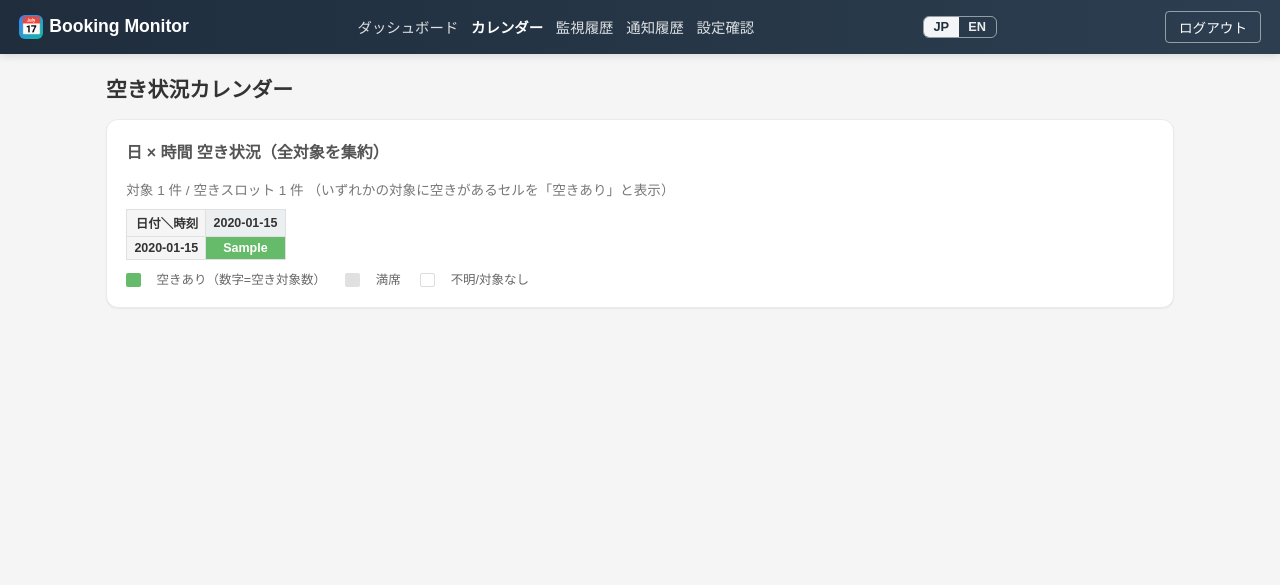
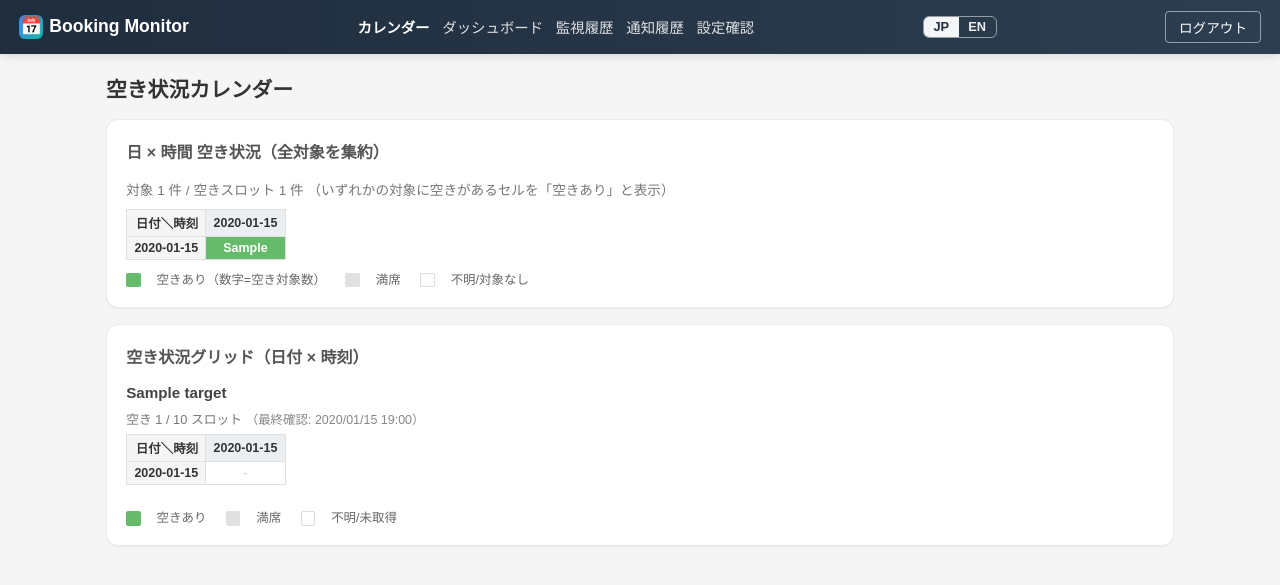
Before and after one commit to sota1111/booking-monitor, a FastAPI app: template templates/calendar.html in a window 1280 px wide. Shown: the top 585 px of the page. Run offline with FastAPI, Linux system fonts and the light colour scheme; the template is opened without the code that fills it: most values are stand-ins (such as "Sample title", 1, 10 or a date in 2020).

Commit message:
feat(SOT-1198): カレンダーをTOP画面にし空き状況グリッドをカレンダーへ移設
- / をカレンダー表示に変更（TOP化）、ダッシュボードは /dashboard へ移設
- 空き状況グリッド（日付 × 時刻）を status.html からカレンダーへ移動
- build_calendar_view が per-target targets を返すよう拡張
- 旧 /calendar は / への 307 リダイレクトで後方互換維持
- 全テンプレートのナビゲーションを更新

Co-Authored-By: Claude Opus 4.8 <noreply@anthropic.com>

```diff
--- a/booking_monitor/services/view_models.py
+++ b/booking_monitor/services/view_models.py
@@ -116,10 +116,12 @@ def build_calendar_view(config: Any, history: History) -> Dict[str, Any]:
     Reuses :func:`build_status_view` to obtain per-target slot grids, then aggregates
     them via :func:`build_calendar_overview`. Returns ``{overview, summary}`` where
     ``overview`` is ``None`` when no target uses range-based monitoring (empty state).
+    ``targets`` carries the per-target slot grids so the calendar page can render the
+    per-target 空き状況グリッド（日付 × 時刻）below the aggregated overview (SOT-1198).
     """
     targets_data, summary = build_status_view(config, history)
     overview = build_calendar_overview(targets_data)
-    return {"overview": overview, "summary": summary}
+    return {"overview": overview, "summary": summary, "targets": targets_data}
 
 
 def build_safe_config(config: Any) -> Dict[str, Any]:
--- a/templates/calendar.html
+++ b/templates/calendar.html
@@ -46,6 +46,11 @@
     .grid-legend span { margin-right: 1rem; }
     .legend-box { display: inline-block; width: 0.9rem; height: 0.9rem; border-radius: 2px; vertical-align: middle; margin-right: 0.25rem; }
     .empty { color: #888; font-size: 0.9rem; padding: 0.5rem 0; }
+    .grid-target { margin-bottom: 1.4rem; }
+    .grid-target h3 { margin: 0 0 0.5rem; font-size: 0.95rem; color: #444; }
+    .grid-meta { font-size: 0.8rem; color: #777; margin-bottom: 0.4rem; }
+    .checked-at { font-size: 0.78rem; color: #888; white-space: nowrap; }
+    .slot-cell.slot-available { font-weight: 600; }
     @media (max-width: 600px) {
       main { padding: 0.6rem; }
       /* Mobile: move the nav menu to the bottom of the screen (fixed bottom bar). */
@@ -60,8 +65,8 @@
   <nav>
     <span class="brand"><span class="brand-mark">📅</span>Booking Monitor</span>
     <div class="nav-links">
-      <a href="/">ダッシュボード</a>
-      <a href="/calendar" class="active">カレンダー</a>
+      <a href="/" class="active">カレンダー</a>
+      <a href="/dashboard">ダッシュボード</a>
       <a href="/history">監視履歴</a>
       <a href="/notification-history">通知履歴</a>
       <a href="/config">設定確認</a>
@@ -124,6 +129,71 @@
       </div>
       {% endif %}
     </div>
+
+    {% set grid_targets = targets | selectattr('grid') | list %}
+    {% if grid_targets %}
+    <div class="card">
+      <h2>空き状況グリッド（日付 × 時刻）</h2>
+      {% for t in grid_targets %}
+      <div class="grid-target">
+        <h3>{{ t.name }}</h3>
+        <div class="grid-meta">
+          空き {{ t.grid.available_count }} / {{ t.grid.total }} スロット
+          {% if t.checked_at %}<span class="checked-at" data-iso="{{ t.checked_at }}">（最終確認: {{ t.checked_at }}）</span>{% endif %}
+        </div>
+        <div class="overflow-x">
+          <table class="slot-grid">
+            <thead>
+              <tr>
+                <th class="row-head">日付＼時刻</th>
+                {% for time in t.grid.times %}<th>{{ time }}</th>{% endfor %}
+              </tr>
+            </thead>
+            <tbody>
+              {% for date in t.grid.dates %}
+              <tr>
+                <th class="row-head">{{ date }}</th>
+                {% for time in t.grid.times %}
+                {% set state = t.grid.cells[date][time] | default('unknown') %}
+                {% if state == 'available' %}
+                <td class="slot-cell slot-available" title="{{ date }} {{ time }} 空きあり">○</td>
+                {% elif state == 'unavailable' %}
+                <td class="slot-cell slot-unavailable" title="{{ date }} {{ time }} 満席">×</td>
+                {% else %}
+                <td class="slot-cell slot-unknown" title="{{ date }} {{ time }} 不明">-</td>
+                {% endif %}
+                {% endfor %}
+              </tr>
+              {% endfor %}
+            </tbody>
+          </table>
+        </div>
+      </div>
+      {% endfor %}
+      <div class="grid-legend">
+        <span><span class="legend-box slot-available"></span>空きあり</span>
+        <span><span class="legend-box slot-unavailable"></span>満席</span>
+        <span><span class="legend-box slot-unknown" style="border:1px solid #ddd"></span>不明/未取得</span>
+      </div>
+    </div>
+    {% endif %}
   </main>
+
+  <script>
+    // Convert ISO timestamps to JST for display (per-target grid "最終確認").
+    function isoToJst(iso) {
+      if (!iso) return '-';
+      try {
+        const d = new Date(iso);
+        return d.toLocaleString('ja-JP', { timeZone: 'Asia/Tokyo', year:'numeric', month:'2-digit', day:'2-digit', hour:'2-digit', minute:'2-digit' });
+      } catch (e) { return iso; }
+    }
+    document.addEventListener('DOMContentLoaded', function () {
+      document.querySelectorAll('.checked-at').forEach(function (el) {
+        const iso = el.dataset.iso;
+        if (iso) el.textContent = '（最終確認: ' + isoToJst(iso) + '）';
+      });
+    });
+  </script>
 </body>
 </html>
--- a/templates/config.html
+++ b/templates/config.html
@@ -53,8 +53,8 @@
   <nav>
     <span class="brand"><span class="brand-mark">📅</span>Booking Monitor</span>
     <div class="nav-links">
-      <a href="/">ダッシュボード</a>
-      <a href="/calendar">カレンダー</a>
+      <a href="/">カレンダー</a>
+      <a href="/dashboard">ダッシュボード</a>
       <a href="/history">監視履歴</a>
       <a href="/notification-history">通知履歴</a>
       <a href="/config">設定確認</a>
--- a/templates/history.html
+++ b/templates/history.html
@@ -69,8 +69,8 @@
   <nav>
     <span class="brand"><span class="brand-mark">📅</span>Booking Monitor</span>
     <div class="nav-links">
-      <a href="/">ダッシュボード</a>
-      <a href="/calendar">カレンダー</a>
+      <a href="/">カレンダー</a>
+      <a href="/dashboard">ダッシュボード</a>
       <a href="/history">監視履歴</a>
       <a href="/notification-history">通知履歴</a>
       <a href="/config">設定確認</a>
--- a/templates/notification_history.html
+++ b/templates/notification_history.html
@@ -66,8 +66,8 @@
   <nav>
     <span class="brand"><span class="brand-mark">📅</span>Booking Monitor</span>
     <div class="nav-links">
-      <a href="/">ダッシュボード</a>
-      <a href="/calendar">カレンダー</a>
+      <a href="/">カレンダー</a>
+      <a href="/dashboard">ダッシュボード</a>
       <a href="/history">監視履歴</a>
       <a href="/notification-history">通知履歴</a>
       <a href="/config">設定確認</a>
```
Also changed, not shown: booking_monitor/web/views.py (+10 -3 lines), templates/status.html (+3 -50 lines).
